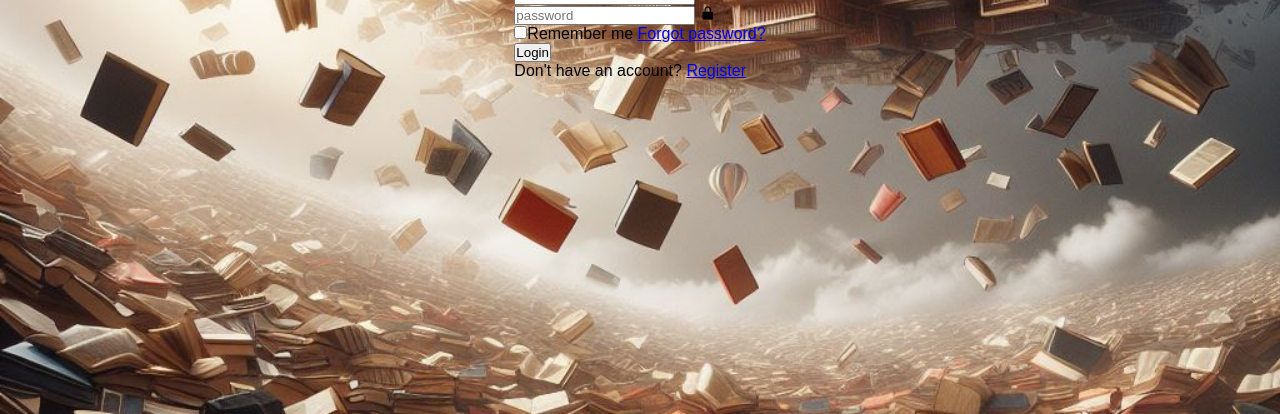
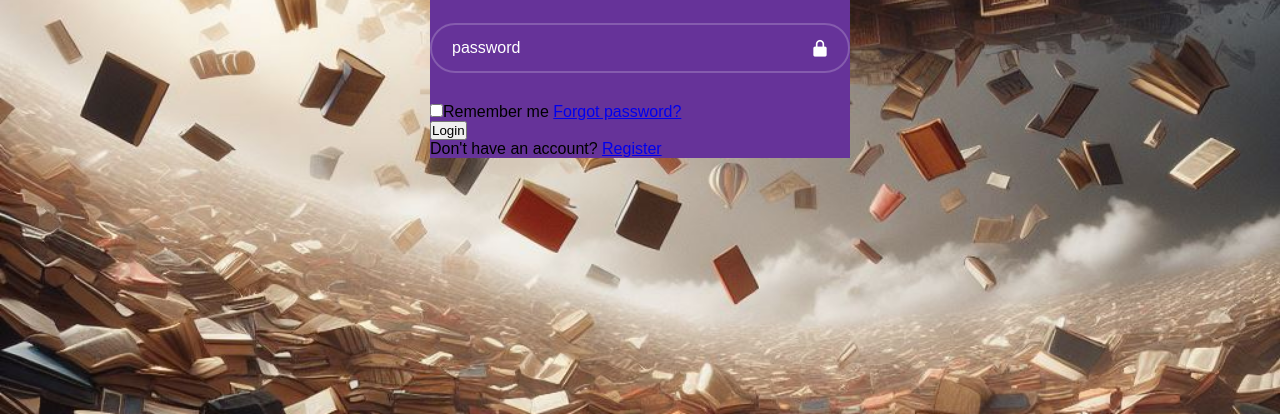
Before and after one commit to Abby-code45/bibliotecaVirtual.github.io, a plain HTML site: page index.html in a window 1280 px wide. Shown: the part 386-800 px from the top of the page. Drawn offline with nearby package versions, Linux system fonts and the light colour scheme.

Commit message:
Update style.css

```diff
--- a/style.css
+++ b/style.css
@@ -10,3 +10,42 @@ body{
     align-items: center;
     min-height: 100vh;
 }
+
+.wrapper{
+    width: 420px;
+    background: rebeccapurple;
+    color: black;
+}
+.wrapper h1{
+    font-size: 36px;
+    text-align: center;
+}
+.wrapper .input-box{
+    position: relative;
+    width: 100%;
+    height: 50px;
+    margin: 30px 0;
+}
+.input-box input{
+    width: 100%;
+    height: 100%;
+    background: transparent;
+    border: none;
+    outline: none;
+    border: 2px solid rgba(255,255,255,.2);
+    border-radius: 40px;
+    font-size: 16px;
+    color: #fff;
+    padding: 20px 45px 20px 20px;
+}
+.input-box input::placeholder{
+    color: #fff;
+}
+.input-box i{
+    position: absolute;
+    right: 20px;
+    top: 50%;
+    transform: translateY(-50%);
+    font-size: 20px;
+    color: #fff;
+}
```
